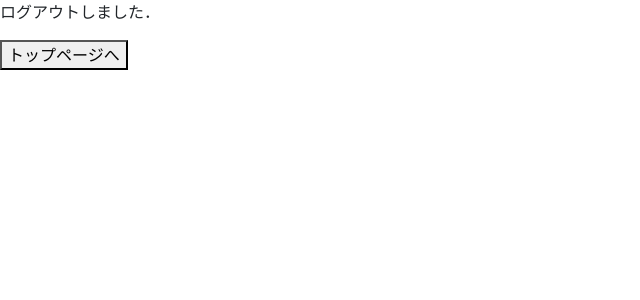
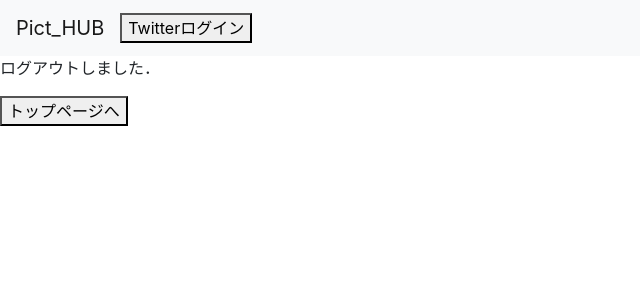
Before and after one commit to nmatsumoto4274/picture_hub, a Django app: page /index/logout/ in a window 1280 px wide. Shown: the top 300 px of the page, without its empty margins (0-640 px from the left). Run offline with Django 3.2, Linux system fonts and the light colour scheme; the visitor is signed in with stand-in values (Sample User, id 1); some libraries are stand-ins or nearby versions.

Commit message:
base.htmlにヘッダを実装

```diff
--- a/user_auth/templates/base.html
+++ b/user_auth/templates/base.html
@@ -11,6 +11,33 @@
     <title>Title</title>
 </head>
 <body>
+<nav class="navbar navbar-expand-lg navbar-light bg-light">
+    <a class="navbar-brand" href="#">Pict_HUB</a>
+    <button type="button" class="navbar-toggler" data-toggle="collapse" data-target="#navbarNav"
+            aria-controls="navbarNav" aria-expanded="false" aria-label="ナビゲーションの切替">
+        <span class="navbar-toggler-icon"></span>
+    </button>
+    <div class="collapse navbar-collapse" id="navbarNav">
+        <ul class="navbar-nav">
+            {% if user.id is null%}
+            <li class="nav-item active">
+                <button type="button" onclick="location.href='{% url 'social:begin' 'twitter' %}'">Twitterログイン</button>
+            </li>
+            {% else %}
+            <li class="nav-item">
+                <a class="nav-link" href="#" tabindex="-1" aria-disabled="true">
+                    {{ user.access_token.screen_name }}でログイン中
+                </a>
+            </li>
+            <li class="nav-item">
+                <a class="nav-link" href="/index/logout">
+                    <button type="button">ログアウト</button>
+                </a>
+            </li>
+            {% endif %}
+        </ul>
+    </div>
+</nav>
 {% block content %}
 {% endblock %}
 <!-- jQuery、Popper.js、Bootstrap JS -->
```
Also changed, not shown: user_auth/templates/user_auth/top.html (+1 -12 lines).
